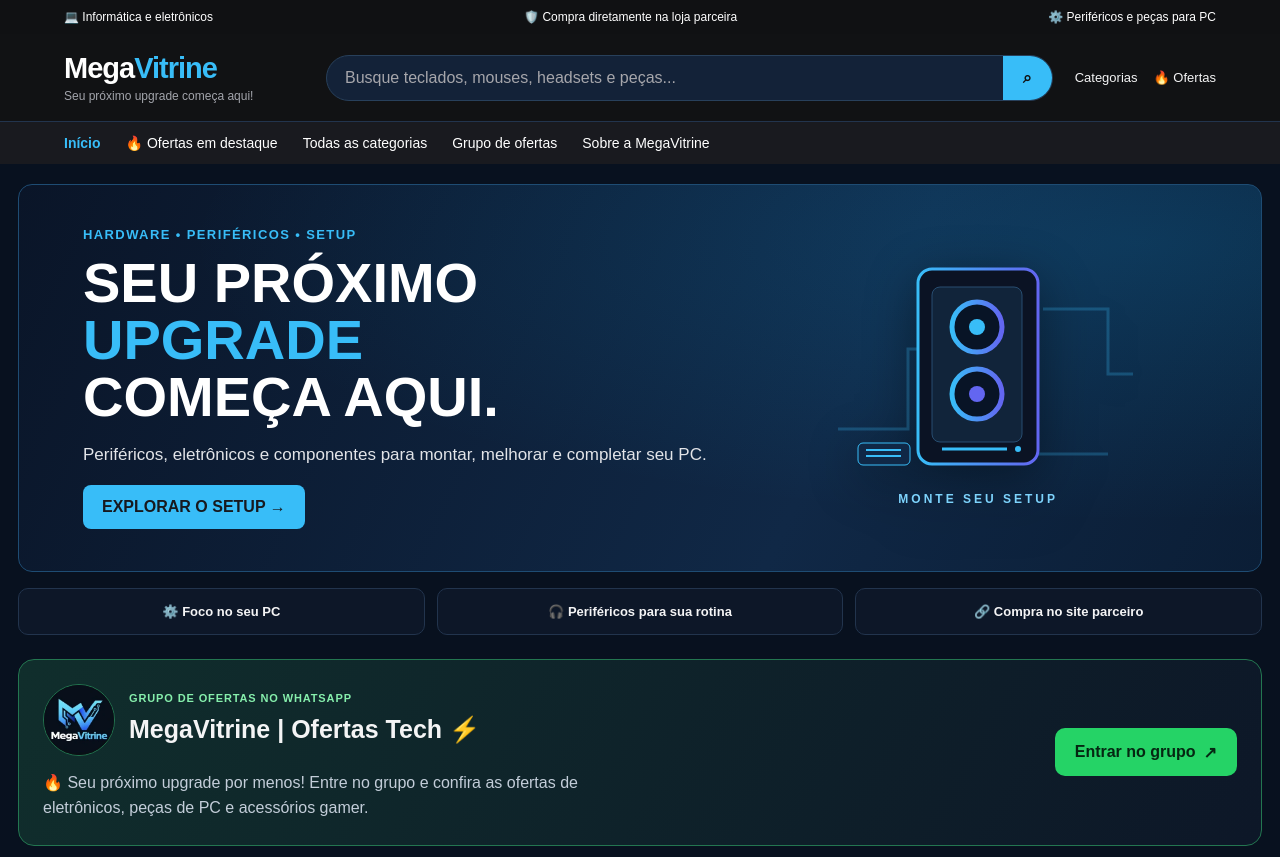
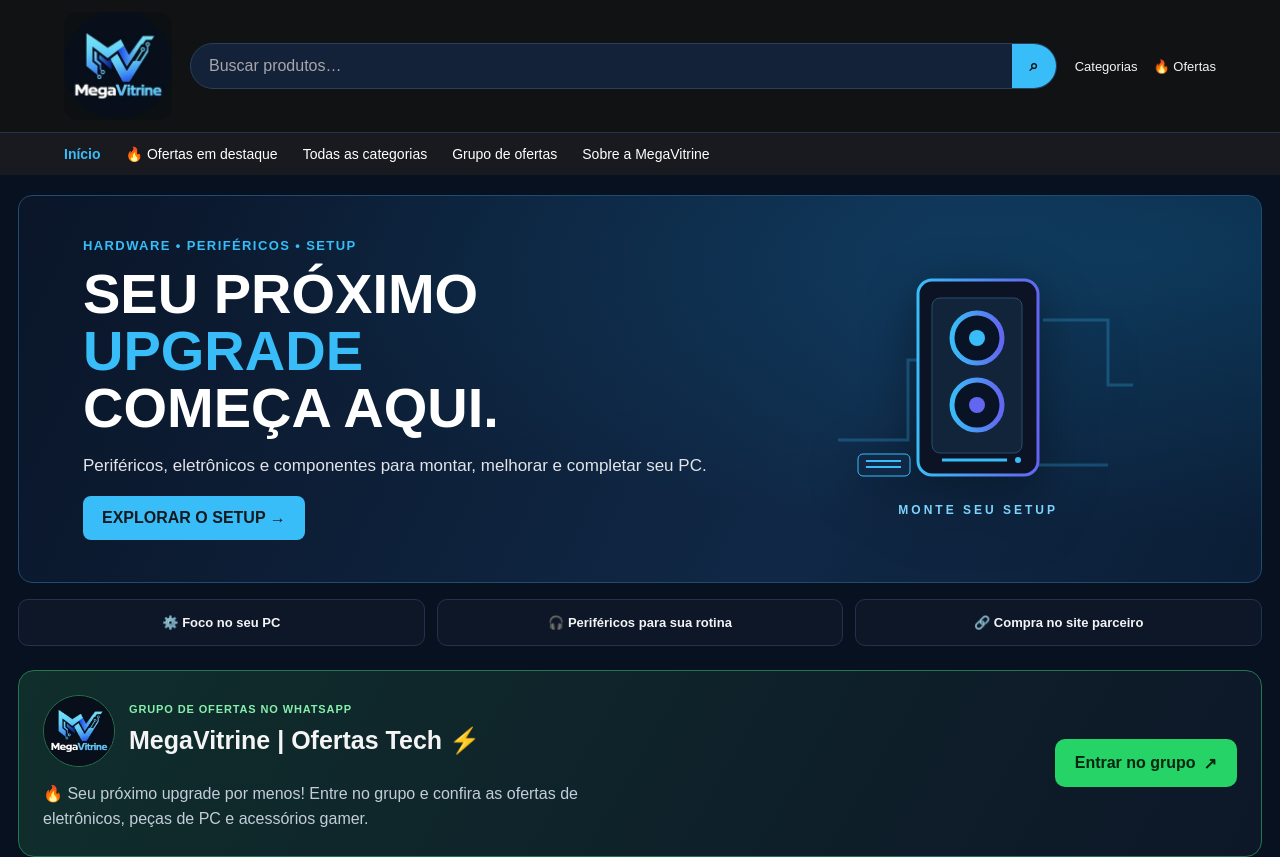
Before and after one commit to Luckas-siqueira/Mega-Vitrine, a plain HTML site: page index.html in a window 1280 px wide. Shown: the top 857 px of the page. Drawn offline with Linux system fonts and the light colour scheme.

Commit message:
Substitui frases do topo por logo e busca em cabeçalho compacto

```diff
--- a/index.html
+++ b/index.html
@@ -108,11 +108,17 @@ header,nav,footer{border-color:#22344d}.search{background:#132238;border-color:#
 .whatsapp-group-button:hover{background:#4ade80}.whatsapp-group-button:focus-visible{outline:3px solid #fff;outline-offset:4px}
 @media(max-width:600px){.whatsapp-group{align-items:stretch;flex-direction:column;gap:18px;padding:20px}.whatsapp-group .whatsapp-group-button{width:100%;box-sizing:border-box}}
 .whatsapp-group-identity{display:flex;align-items:center;gap:14px;margin-bottom:14px}.whatsapp-group-avatar{width:72px;height:72px;flex:0 0 72px;border:1px solid #237650;border-radius:50%;object-fit:cover;background:#0b1016}.whatsapp-group-identity>div{min-width:0}.whatsapp-group-identity h2{font-size:clamp(19px,3.5vw,25px);overflow-wrap:anywhere}.whatsapp-group-identity .whatsapp-group-label{font-size:11px}
+/* Cabeçalho compacto com a identidade da loja e busca lado a lado. */
+header{grid-template-columns:108px minmax(0,1fr) auto;padding:12px 5%;gap:18px}
+.header-logo{display:block;width:108px;line-height:0;border-radius:14px;overflow:hidden}
+.header-logo img{display:block;width:100%;height:auto;aspect-ratio:1;object-fit:contain}
+header .search{min-width:0}header .search button{min-width:44px;min-height:44px;padding:0 14px}
+@media(max-width:900px){header{grid-template-columns:84px minmax(0,1fr);gap:10px 12px}.header-logo{width:84px}.header-links{grid-column:1/-1;justify-content:space-between}.search input{padding:12px;font-size:14px}}
 </style>
 </head>
 <body>
-<div class="topline"><span>💻 Informática e eletrônicos</span><span>🛡️ Compra diretamente na loja parceira</span><span>⚙️ Periféricos e peças para PC</span></div>
-<header><a href="#inicio" aria-label="MegaVitrine página inicial"><div class="brand"><span class="mega">Mega</span><span class="vit">Vitrine</span></div><div class="tagline">Seu próximo upgrade começa aqui!</div></a><form class="search" id="searchForm"><input id="searchInput" type="search" placeholder="Busque teclados, mouses, headsets e peças..." aria-label="Pesquisar produtos"><button type="submit" aria-label="Pesquisar">⌕</button></form><div class="header-links"><a href="#categorias">Categorias</a><a href="#ofertas">🔥 Ofertas</a></div></header>
+
+<header><a class="header-logo" href="#inicio" aria-label="MegaVitrine página inicial"><img src="imagens/grupo/megavitrine-ofertas-tech.webp" alt="MegaVitrine" width="108" height="108" fetchpriority="high" decoding="async"></a><form class="search" id="searchForm"><input id="searchInput" type="search" placeholder="Buscar produtos…" aria-label="Pesquisar produtos"><button type="submit" aria-label="Pesquisar">⌕</button></form><div class="header-links"><a href="#categorias">Categorias</a><a href="#ofertas">🔥 Ofertas</a></div></header>
 <nav><a href="#inicio">Início</a><a href="#ofertas">🔥 Ofertas em destaque</a><a href="#categorias">Todas as categorias</a><a href="#grupo-whatsapp">Grupo de ofertas</a><a href="#sobre">Sobre a MegaVitrine</a></nav>
 <main id="inicio"><section class="hero"><div><div class="eyebrow">Hardware • Periféricos • Setup</div><h1>SEU PRÓXIMO<br><span>UPGRADE</span><br>COMEÇA AQUI.</h1><p>Periféricos, eletrônicos e componentes para montar, melhorar e completar seu PC.</p><a class="btn" href="#ofertas">EXPLORAR O SETUP →</a></div><div class="hero-art" aria-hidden="true"><svg viewBox="0 0 340 240" xmlns="http://www.w3.org/2000/svg"><defs><linearGradient id="pcGlow" x1="0" x2="1"><stop stop-color="#38bdf8"/><stop offset="1" stop-color="#6366f1"/></linearGradient></defs><path d="M30 180H100V100H140M235 60H300V125H325M225 205H300" fill="none" stroke="#38bdf8" stroke-opacity=".25" stroke-width="3"/><rect x="110" y="20" width="120" height="195" rx="14" fill="#0b1324" stroke="url(#pcGlow)" stroke-width="3"/><rect x="124" y="38" width="90" height="155" rx="8" fill="#11243a" stroke="#284d70"/><circle cx="169" cy="78" r="25" fill="#081426" stroke="url(#pcGlow)" stroke-width="5"/><circle cx="169" cy="145" r="25" fill="#081426" stroke="url(#pcGlow)" stroke-width="5"/><circle cx="169" cy="78" r="8" fill="#38bdf8"/><circle cx="169" cy="145" r="8" fill="#6366f1"/><path d="M134 200H199" stroke="#38bdf8" stroke-width="3"/><circle cx="210" cy="200" r="3" fill="#38bdf8"/><rect x="50" y="194" width="52" height="22" rx="5" fill="#102846" stroke="#38bdf8"/><path d="M58 201H93M58 207H93" stroke="#38bdf8" stroke-width="2"/></svg><span>MONTE SEU SETUP</span></div></section>
 <div class="trust"><div>⚙️ Foco no seu PC</div><div>🎧 Periféricos para sua rotina</div><div>🔗 Compra no site parceiro</div></div>
```
